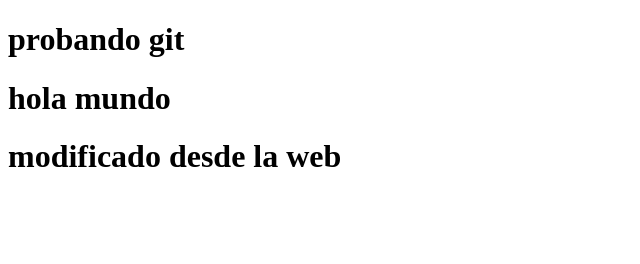
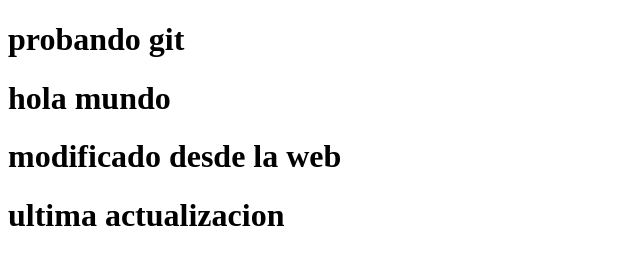
Before and after one commit to ingcristianantunez-svg/Git-hub, a plain HTML site: page index.html in a window 1280 px wide. Shown: the whole page, without its empty margins (0-640 px from the left). Drawn offline with Linux system fonts and the light colour scheme.

Commit message:
Solo para la clase

```diff
--- a/index.html
+++ b/index.html
@@ -9,5 +9,6 @@
     <h1>probando git</h1>
     <h1>hola mundo</h1>
     <h1>modificado desde la web</h1>
+    <h1>ultima actualizacion</h1>
 </body>
 </html>
```
